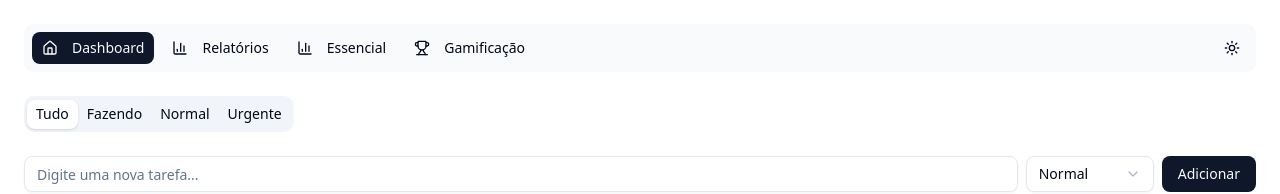
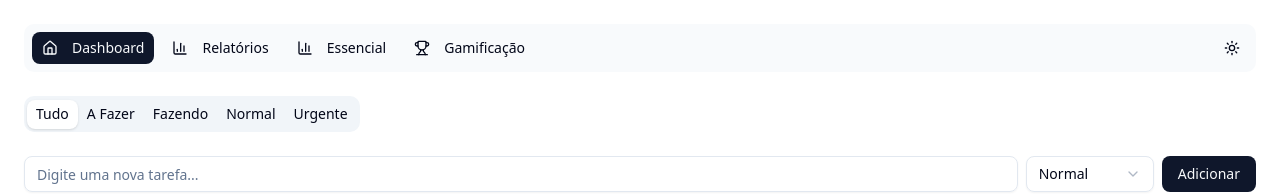
Before and after one commit to thiagogaia/autroxx, a Next.js app: page / in a window 1280 px wide. Shown: the top 194 px of the page. Built offline with nearby package versions, Linux system fonts and the light colour scheme.

Commit message:
implementa filtro a fazer

```diff
--- a/src/components/TaskFilter.tsx
+++ b/src/components/TaskFilter.tsx
@@ -16,6 +16,7 @@ export function TaskFilter() {
       <Tabs value={filtroAtivo} onValueChange={handleFilterChange}>
         <TabsList>
           <TabsTrigger value="tudo">Tudo</TabsTrigger>
+          <TabsTrigger value="a_fazer">A Fazer</TabsTrigger>
           <TabsTrigger value="fazendo">Fazendo</TabsTrigger>
           <TabsTrigger value="normal">Normal</TabsTrigger>
           <TabsTrigger value="urgente">Urgente</TabsTrigger>
--- a/src/components/TaskList.tsx
+++ b/src/components/TaskList.tsx
@@ -46,6 +46,7 @@ export function TaskList() {
   // Filtrar tarefas baseado na aba ativa
   const tarefasFiltradas = tasks.filter(tarefa => {
     if (filtroAtivo === 'tudo') return true;
+    if (filtroAtivo === 'a_fazer') return tarefa.statusAtual === 'a_fazer';
     if (filtroAtivo === 'fazendo') return tarefa.statusAtual === 'fazendo';
     if (filtroAtivo === 'normal') return tarefa.prioridade === 'normal'  && tarefa.statusAtual !== 'concluido';
     if (filtroAtivo === 'urgente') return tarefa.prioridade === 'alta' && tarefa.statusAtual !== 'concluido';
@@ -84,6 +85,7 @@ export function TaskList() {
       // Se estamos filtrando, precisamos mesclar com as tarefas não filtradas
       if (filtroAtivo !== 'tudo') {
         const nonFilteredTasks = tasks.filter(tarefa => {
+          if (filtroAtivo === 'a_fazer') return tarefa.statusAtual !== 'a_fazer';
           if (filtroAtivo === 'fazendo') return tarefa.statusAtual !== 'fazendo';
           if (filtroAtivo === 'normal') return tarefa.prioridade !== 'normal';
           if (filtroAtivo === 'urgente') return tarefa.prioridade !== 'alta';
--- a/src/types/task.ts
+++ b/src/types/task.ts
@@ -1,6 +1,6 @@
 export type TaskStatus = 'a_fazer' | 'fazendo' | 'concluido';
 export type TaskPriority = 'baixa' | 'normal' | 'media' | 'alta';
-export type FilterType = 'tudo' | 'fazendo' | 'normal' | 'urgente';
+export type FilterType = 'tudo' | 'a_fazer' | 'fazendo' | 'normal' | 'urgente';
 export type TaskCategory = 'desenvolvimento' | 'reuniao' | 'bug' | 'documentacao' | 'sem_categoria';
 export type TaskComplexity = 'simples' | 'media' | 'complexa';
 
```
